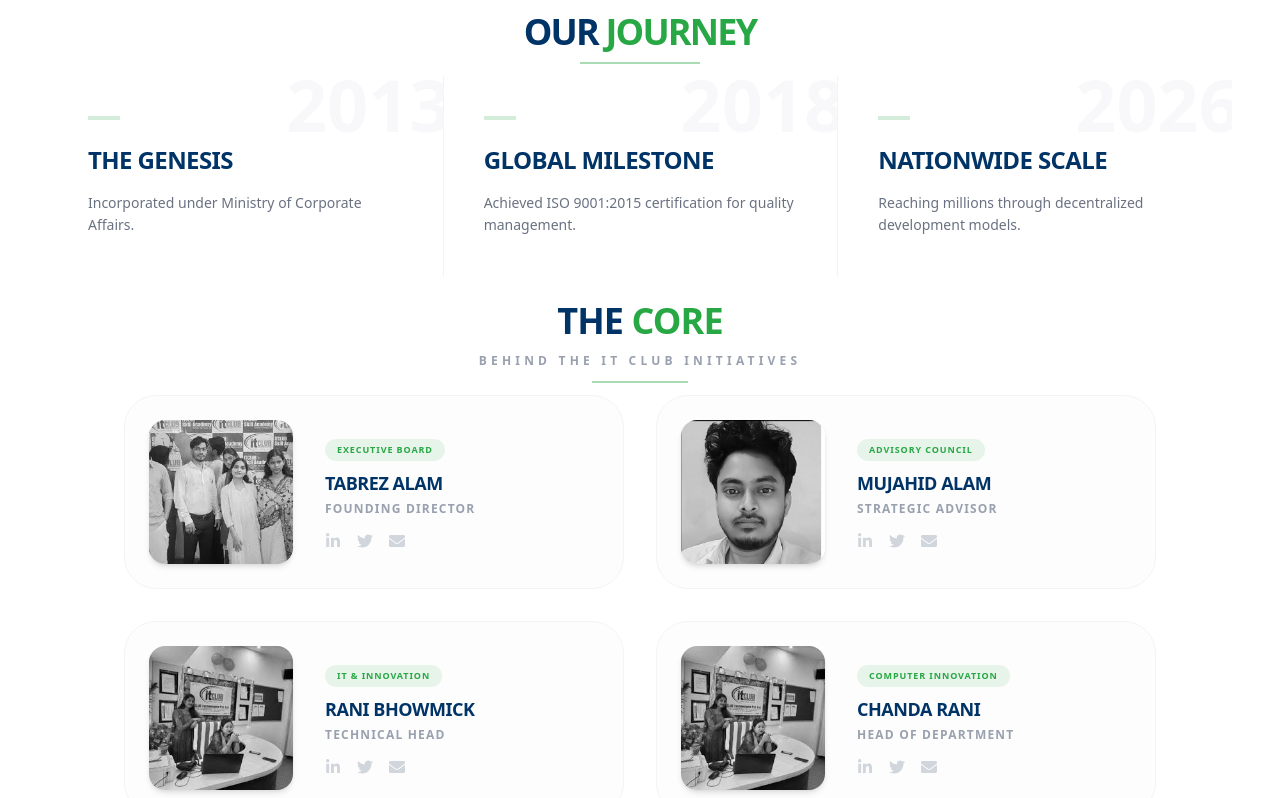
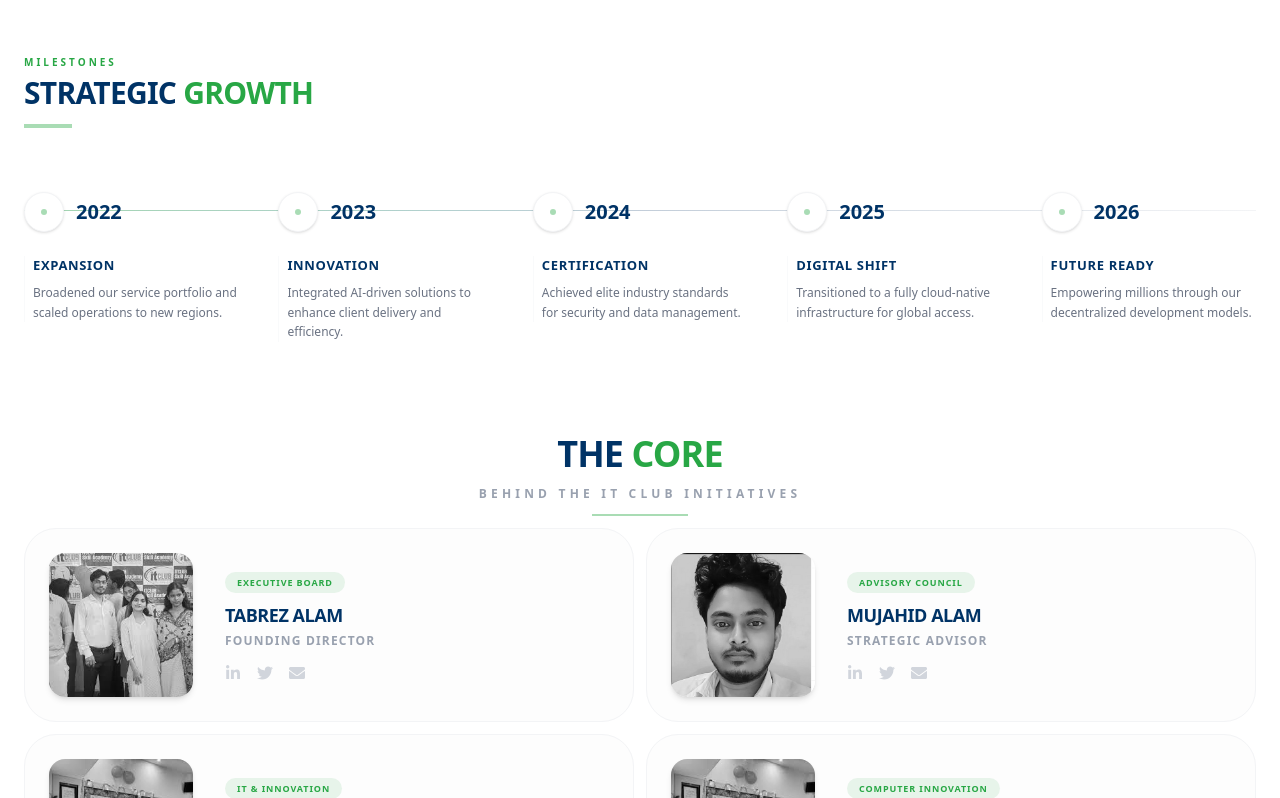
Before and after one commit to Mujahid-Alam/itClub, a React (Vite) app in the folder itclubfrontend/: page / in a window 1280 px wide. Shown: the part 1202-2000 px from the top of the page. Built offline with nearby package versions, Linux system fonts and the light colour scheme.

Commit message:
1st lived changed

```diff
--- a/itclubfrontend/index.html
+++ b/itclubfrontend/index.html
@@ -2,7 +2,7 @@
 <html lang="en">
   <head>
     <meta charset="UTF-8" />
-    <link rel="icon" type="image/svg+xml" href="/vite.svg" />
+     <link rel="icon" type="" href="" /> <!--/vite.svg  image/svg+xml-->
     <meta name="viewport" content="width=device-width, initial-scale=1.0" />
     <title>itClubFoundation</title>
   </head>
--- a/itclubfrontend/src/components/About/OurJourney.jsx
+++ b/itclubfrontend/src/components/About/OurJourney.jsx
@@ -2,55 +2,65 @@ import React from 'react';
 
 const OurJourney = () => {
   const data = [
-    { year: "2013", title: "The Genesis", desc: "Incorporated under Ministry of Corporate Affairs." },
-    { year: "2018", title: "Global Milestone", desc: "Achieved ISO 9001:2015 certification for quality management." },
-    { year: "2026", title: "Nationwide Scale", desc: "Reaching millions through decentralized development models." }
+    { year: "2022", title: "Expansion", desc: "Broadened our service portfolio and scaled operations to new regions." },
+    { year: "2023", title: "Innovation", desc: "Integrated AI-driven solutions to enhance client delivery and efficiency." },
+    { year: "2024", title: "Certification", desc: "Achieved elite industry standards for security and data management." },
+    { year: "2025", title: "Digital Shift", desc: "Transitioned to a fully cloud-native infrastructure for global access." },
+    { year: "2026", title: "Future Ready", desc: "Empowering millions through our decentralized development models." }
   ];
 
   return (
-    <section className="py-3 bg-white">
-      <div className="max-w-7xl mx-auto px-6 lg:px-12">
+    <section className="py-20 bg-white">
+      <div className="max-w-[1400px] mx-auto px-6">
 
-        {/* Header - Centered & Professional */}
-        <div className="flex flex-col items-center text-center mb-3">
-          <p className="text-it-red font-black text-[10px] uppercase tracking-[0.4em] mb-3 italic opacity-80">
-            A Legacy of Service
-          </p>
-          <h2 className="text-4xl font-black text-it-blue tracking-tighter uppercase leading-none">
-            Our <span className="text-it-green">Journey</span>
+        {/* Compact & Clean Header */}
+        <div className="mb-16 max-w-xl">
+          <p className="text-it-green font-bold text-[10px] uppercase tracking-[0.3em] mb-2">Milestones</p>
+          <h2 className="text-3xl font-black text-it-blue uppercase tracking-tight leading-none">
+            Strategic <span className="text-it-green">Growth</span>
           </h2>
-          {/* h-[1px] warning fix: border-t use kiya hai */}
-          <div className="mt-3 w-30 border-t-2 border-it-green/40"></div>
+          <div className="mt-4 w-12 h-1 bg-it-green/40"></div>
         </div>
 
-        {/* Grid Section */}
-        <div className="grid grid-cols-1 md:grid-cols-3">
+        {/* Number Line Container */}
+        <div className="relative">
+
+          {/* Main Horizontal Line (Desktop) */}
+          <div className="absolute top-[1.15rem] left-0 w-full h-[1px] bg-gray-100 hidden lg:block">
+            {/* Animated progress highlight */}
+            <div className="absolute top-0 left-0 h-full w-full bg-gradient-to-r from-it-green/40 via-it-blue/20 to-transparent"></div>
+          </div>
+
+          {/* Grid for 5 items */}
+          <div className="grid grid-cols-1 sm:grid-cols-2 lg:grid-cols-5 gap-10">
             {data.map((item, i) => (
-            <div
-              key={i}
-              className="group p-10 border-l border-gray-100 first:border-l-0 hover:bg-gray-50/50 transition-all duration-500 relative overflow-hidden"
-            >
-              {/* Background Year - Positioned for depth */}
-              <span className="text-7xl font-black text-gray-100/60 group-hover:text-it-green/5 transition-colors absolute -top-2 -right-2 z-0 select-none">
+              <div key={i} className="group relative">
+
+                {/* Year Marker */}
+                <div className="flex items-center gap-3 mb-6 relative z-10">
+                  <div className="w-10 h-10 rounded-full bg-white border border-gray-100 flex items-center justify-center shadow-sm group-hover:border-it-green group-hover:shadow-md transition-all duration-300">
+                    <div className="w-1.5 h-1.5 bg-it-green rounded-full opacity-40 group-hover:opacity-100 group-hover:scale-125 transition-all"></div>
+                  </div>
+                  <span className="text-xl font-black text-it-blue group-hover:text-it-green transition-colors">
                     {item.year}
                   </span>
+                </div>
 
-              <div className="relative z-10">
-                {/* Small Accent Dot */}
-                <div className="w-8 h-1 bg-it-green/20 mb-6 group-hover:w-16 group-hover:bg-it-green transition-all duration-500"></div>
-
-                <h4 className="text-2xl font-black text-it-blue mb-4 uppercase tracking-tight group-hover:text-it-green transition-colors">
+                {/* Content - Fixed height for alignment */}
+                <div className="pl-2 border-l border-gray-50 group-hover:border-it-green/40 transition-all duration-500">
+                  <h4 className="text-[13px] font-bold text-it-blue uppercase tracking-wider mb-2 group-hover:text-it-green transition-colors">
                     {item.title}
                   </h4>
-                <p className="text-gray-500 text-sm leading-relaxed font-medium">
+                  <p className="text-gray-500 text-xs leading-relaxed font-medium">
                     {item.desc}
                   </p>
                 </div>
 
-              {/* Bottom Hover Line */}
-              <div className="absolute bottom-0 left-0 w-0 h-1 bg-it-green group-hover:w-full transition-all duration-500"></div>
+                {/* Mobile/Tablet Spacer */}
+                <div className="lg:hidden h-8"></div>
               </div>
             ))}
+          </div>
         </div>
       </div>
     </section>
--- a/itclubfrontend/src/components/About/OurTeam.jsx
+++ b/itclubfrontend/src/components/About/OurTeam.jsx
@@ -56,7 +56,7 @@ const OurTeam = () => {
 
         {/* ---- TEAM GRID ---- */}
         {/* Mobile: 2 cards | Desktop: 2 cards */}
-        <div className="grid grid-cols-2 lg:grid-cols-2 gap-6 sm:gap-8">
+        <div className="grid grid-cols-2 lg:grid-cols-2 gap-6 sm:gap-3">
           {team.map((m, i) => (
             <div
               key={i}
--- a/itclubfrontend/src/components/Navbar.jsx
+++ b/itclubfrontend/src/components/Navbar.jsx
@@ -83,7 +83,7 @@ const Navbar = () => {
             isOpen ? 'max-h-96 opacity-100 border-t border-white/10' : 'max-h-0 opacity-0'
           }`}
         >
-          <ul className="flex flex-col py-2">
+          <ul className="flex flex-col py-1">
             {navLinks.map((item) => (
               <li key={item.name}>
                 <Link
--- a/itclubfrontend/src/components/WelcomeSlider.jsx
+++ b/itclubfrontend/src/components/WelcomeSlider.jsx
@@ -5,6 +5,7 @@ import { Autoplay, EffectFade } from 'swiper/modules';
 import 'swiper/css';
 import 'swiper/css/effect-fade';
 import Donate from '../pages/Donate';
+
 import pic1 from '../assets/pic1.webp';
 import pic2 from '../assets/pic2.webp';
 import pic3 from '../assets/pic3.webp';
@@ -12,6 +13,13 @@ import pic4 from '../assets/pic4.webp';
 import pic5 from '../assets/pic5.webp';
 import pic6 from '../assets/pic6.webp';
 import pic7 from '../assets/pic7.webp';
+
+
+import health1 from '../assets/health/health1.jpeg';
+import health2 from '../assets/health/health2.webp';
+import health3 from '../assets/health/health3.jpeg';
+import health4 from '../assets/health/health4.jpeg';
+
 
 const contentData = [
   {
@@ -118,9 +126,9 @@ const WelcomeSlider = () => {
     {/* Focus Area Section */}
     <div className="space-y-1">
       <div className="flex items-center gap-3">
-        <span className="w-6 h-0.5 bg-it-green rounded-full"></span>
+        {/* <span className="w-6 h-0.5 bg-it-green rounded-full"></span> */}
         <span className="text-it-green font-extrabold tracking-[0.4em] text-[10px] uppercase">
-          Focus Area {currentIndex + 1}
+            {/* {currentIndex + 1}  Focus Area */}
         </span>
       </div>
       <p className="text-gray-400 font-bold text-[10px] uppercase tracking-widest pl-9">
@@ -224,13 +232,15 @@ const WelcomeSlider = () => {
           </div>
 
           <div className="grid grid-cols-2 gap-2 h-full">
+            {/* smallest card */}
             <div className="overflow-hidden rounded-2xl bg-gray-200 h-full shadow-sm">
               <Swiper {...sliderSettings(1200)}>
-                {[pic3, pic5, pic1, pic7].map((img, i) => (
+                {[health1, health2, health3, health4].map((img, i) => (
                   <SwiperSlide key={i}><img src={img} className="h-full w-full object-cover" alt="" /></SwiperSlide>
                 ))}
               </Swiper>
             </div>
+
             <div className="overflow-hidden rounded-2xl bg-gray-200 h-full shadow-sm">
               <Swiper {...sliderSettings(1800)}>
                 {[pic6, pic2, pic4, pic1].map((img, i) => (
@@ -239,6 +249,7 @@ const WelcomeSlider = () => {
               </Swiper>
             </div>
           </div>
+
         </div>
 
       </div>
--- a/itclubfrontend/src/pages/HomePage.jsx
+++ b/itclubfrontend/src/pages/HomePage.jsx
@@ -17,9 +17,8 @@ const HomePage = () => (
     </div>
 
     <OurJourney />
-    <div className="w-full px-2 sm:px-25">
         <OurTeam />
-    </div>
+
 
 
     <StatsSection/>
```
Lines whose indentation alone changed are shown as unchanged.
